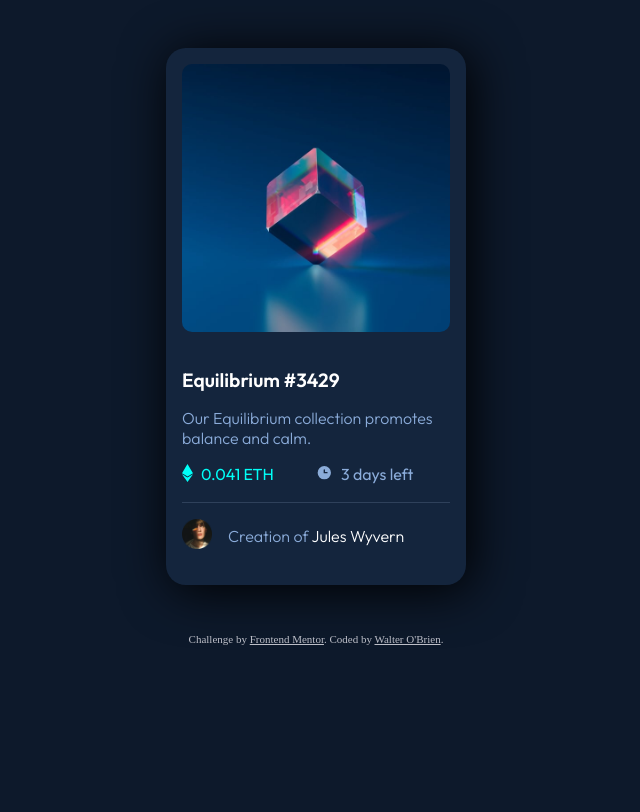
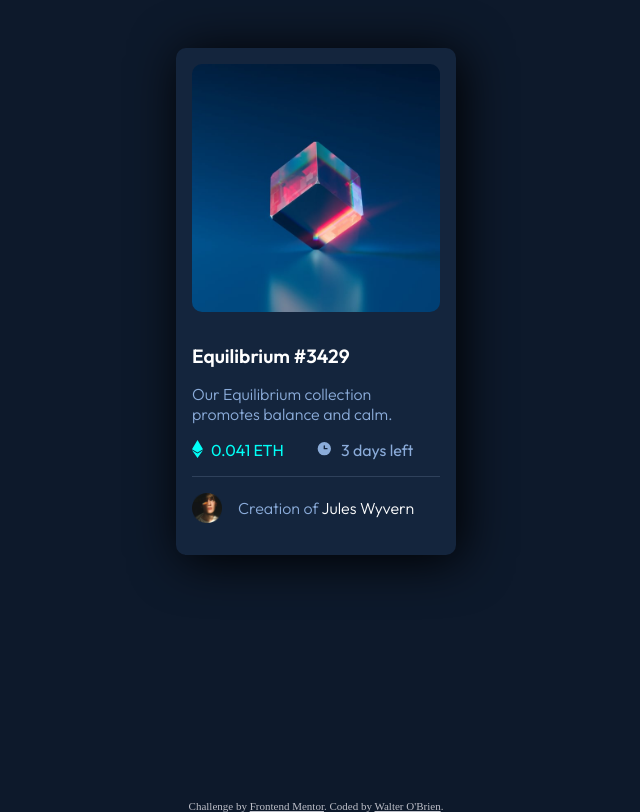
Before and after one commit to waltob123/nft-preview-card, a plain HTML site: page index.html in a window 1280 px wide. Shown: the whole page, without its empty margins (324-964 px from the left). Drawn offline with Linux system fonts and the light colour scheme; a script that the page names is missing.

Commit message:
Updated Repository
Uploaded all files again.

```diff
--- a/index.html
+++ b/index.html
@@ -27,9 +27,9 @@
 
 <body>
 
+  <main>
     <section>
-    <h2 style="display: none;">Ethereum Card</h2>
-    <div class="equilibrium-img">
+      <div class="equilibrium-img" role="img">
         <img src="./images/image-equilibrium.jpg" alt="Equilibrium presentation">
         <div class="overlay">
           <img src="./images/icon-view.svg" alt="View ethereum">
@@ -37,9 +37,9 @@
       </div>
 
       <div class="equilibrium-text">
-      <p class="text-fff">
+        <h1 class="text-fff">
           Equilibrium #3429
-      </p>
+        </h1>
         <p class="text">
           Our Equilibrium collection promotes balance and calm.
         </p>
@@ -76,6 +76,7 @@
         </div>
       </div>
     </section>
+  </main>
 
   <footer>
     <div class="attribution">
--- a/style.css
+++ b/style.css
@@ -11,16 +11,21 @@
     box-sizing: border-box;
 }
 
-p {
+p, h1 {
     font-family: 'Outfit', sans-serif;
     font-weight: 300;
+    font-size: 1rem;
     margin-block-end: 1rem;
 }
 
 img {
     max-width: 100%;
     height: auto;
-    display: inline-block;
+    display: block;
+}
+
+main {
+    min-height: 100vh;
 }
 
 .text-fff {
@@ -42,14 +47,15 @@ body {
     align-items: center;
     flex-direction: column;
     background-color: hsl(217, 54%, 11%);
+    min-height: 100vh;
 }
 
 section {
     background-color: hsl(216, 50%, 16%);
     padding: 1rem;
-    max-width: 300px;
+    max-width: 280px;
     margin-block: 3rem;
-    border-radius: 20px;
+    border-radius: 10px;
     box-shadow: 5px 5px 50px;
 }
 
@@ -82,12 +88,12 @@ section {
     display: flex;
 }
 
-.equilibrium-text > p:first-of-type {
+.equilibrium-text > h1:first-of-type {
     font-size: 1.2rem;
     font-weight: 600;
 }
 
-.equilibrium-text > p:first-of-type:hover {
+.equilibrium-text > h1:first-of-type:hover {
     color: hsl(178, 100%, 50%);
     cursor: pointer;
 }
```
Also changed, not shown: 1 other file. Lines whose indentation alone changed are shown as unchanged.
